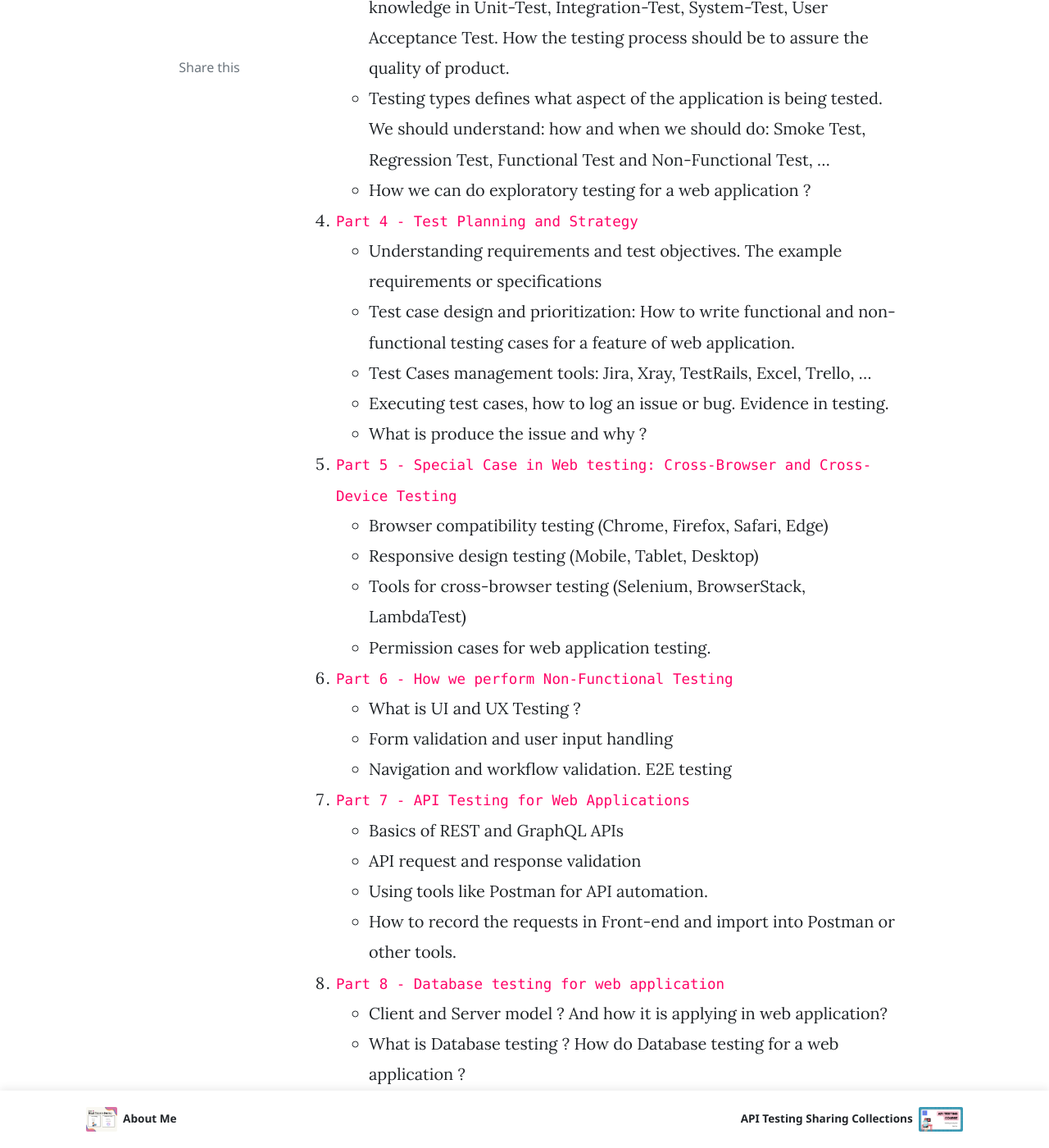
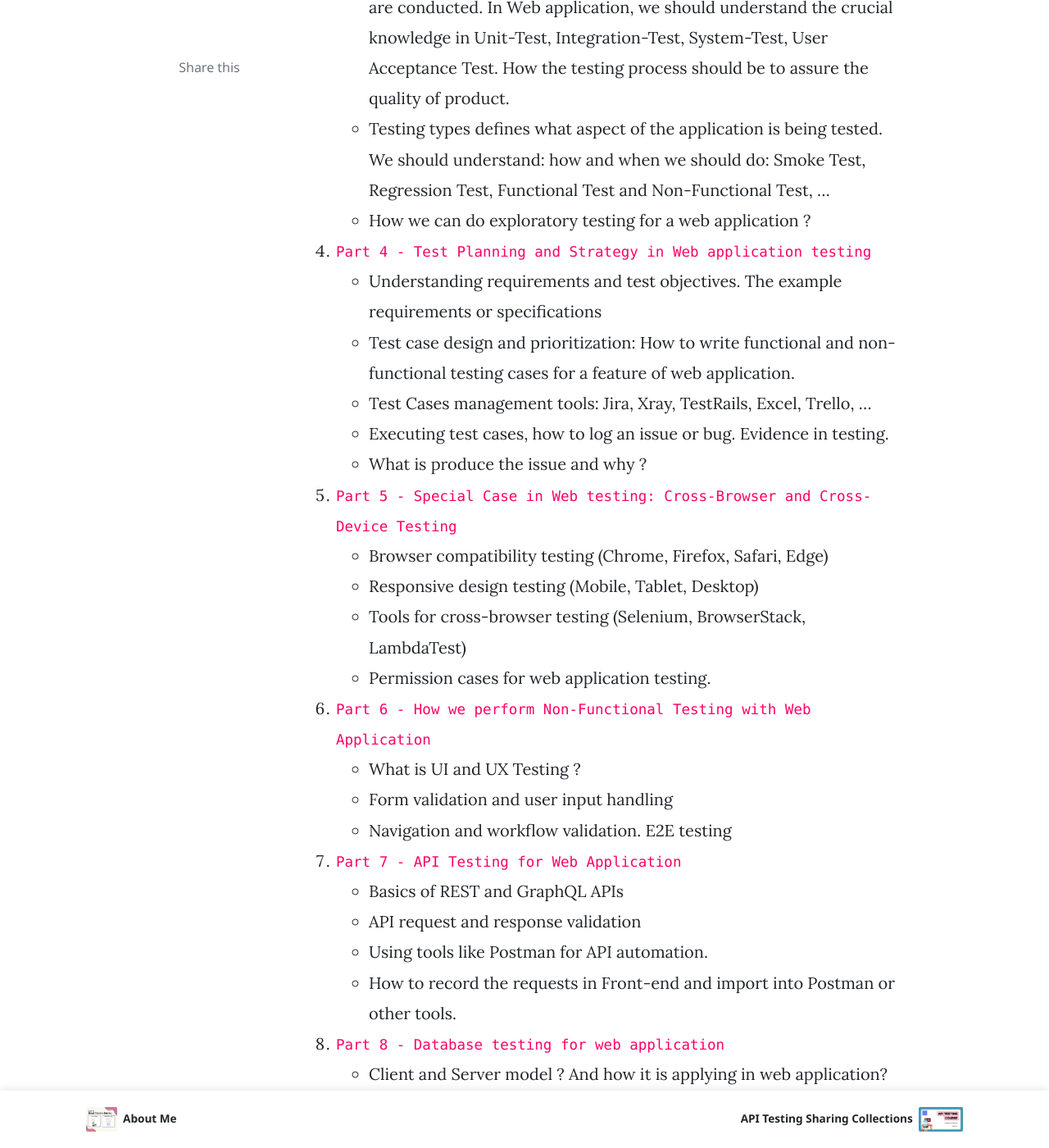
Before and after one commit to josdoaitran/josdoaitran.github.io, a Jekyll site: the page built from _posts/2025/2021-02-16-unofficial-premium-course-web-application-testing.md, in a window 1280 px wide and 1400 px high, scrolled down 2165 px. Shown: the whole window at 82% size. Built offline with Jekyll 4.4.1, drawn with Linux system fonts in a browser that asks for light colours; nearby versions of some CDN libraries; comment, search, counter and statistics services are not loaded; some of the changed text lies outside the part shown.

Commit message:
upda test

```diff
--- a/_posts/2025/2021-02-16-unofficial-premium-course-web-application-testing.md
+++ b/_posts/2025/2021-02-16-unofficial-premium-course-web-application-testing.md
@@ -25,13 +25,14 @@
    - What is Functional vs. Non-functional Testing in Web app
    - What is Manual vs. Automated Testing in web application
    - Black Box, White Box, and Gray Box Testing for Web application and example
+   - Software Development life cycle (SDLC) with Application.
 
 3. `Part 3 - Testing levels and Testing types in Web application testing`
    - Testing levels defines the stages at which different types of testing are conducted. In Web application, we should understand the crucial knowledge in Unit-Test, Integration-Test, System-Test, User Acceptance Test. How the testing process should be to assure the quality of product.
    - Testing types defines what aspect of the application is being tested. We should understand: how and when we should do: Smoke Test, Regression Test, Functional Test and Non-Functional Test, ...
    - How we can do exploratory testing for a web application ?
 
-4. `Part 4 - Test Planning and Strategy`
+4. `Part 4 - Test Planning and Strategy in Web application testing`
    - Understanding requirements and test objectives. The example requirements or specifications
    - Test case design and prioritization: How to write functional and non-functional testing cases for a feature of web application.
    - Test Cases management tools: Jira, Xray, TestRails, Excel, Trello, ...
@@ -44,12 +45,12 @@
     - Tools for cross-browser testing (Selenium, BrowserStack, LambdaTest)
     - Permission cases for web application testing.
 
-6. `Part 6 - How we perform Non-Functional Testing`
+6. `Part 6 - How we perform Non-Functional Testing with Web Application`
    - What is UI and UX Testing ?
    - Form validation and user input handling
    - Navigation and workflow validation. E2E testing
 
-7. `Part 7 - API Testing for Web Applications`
+7. `Part 7 - API Testing for Web Application`
    - Basics of REST and GraphQL APIs
    - API request and response validation
    - Using tools like Postman for API automation.
```
